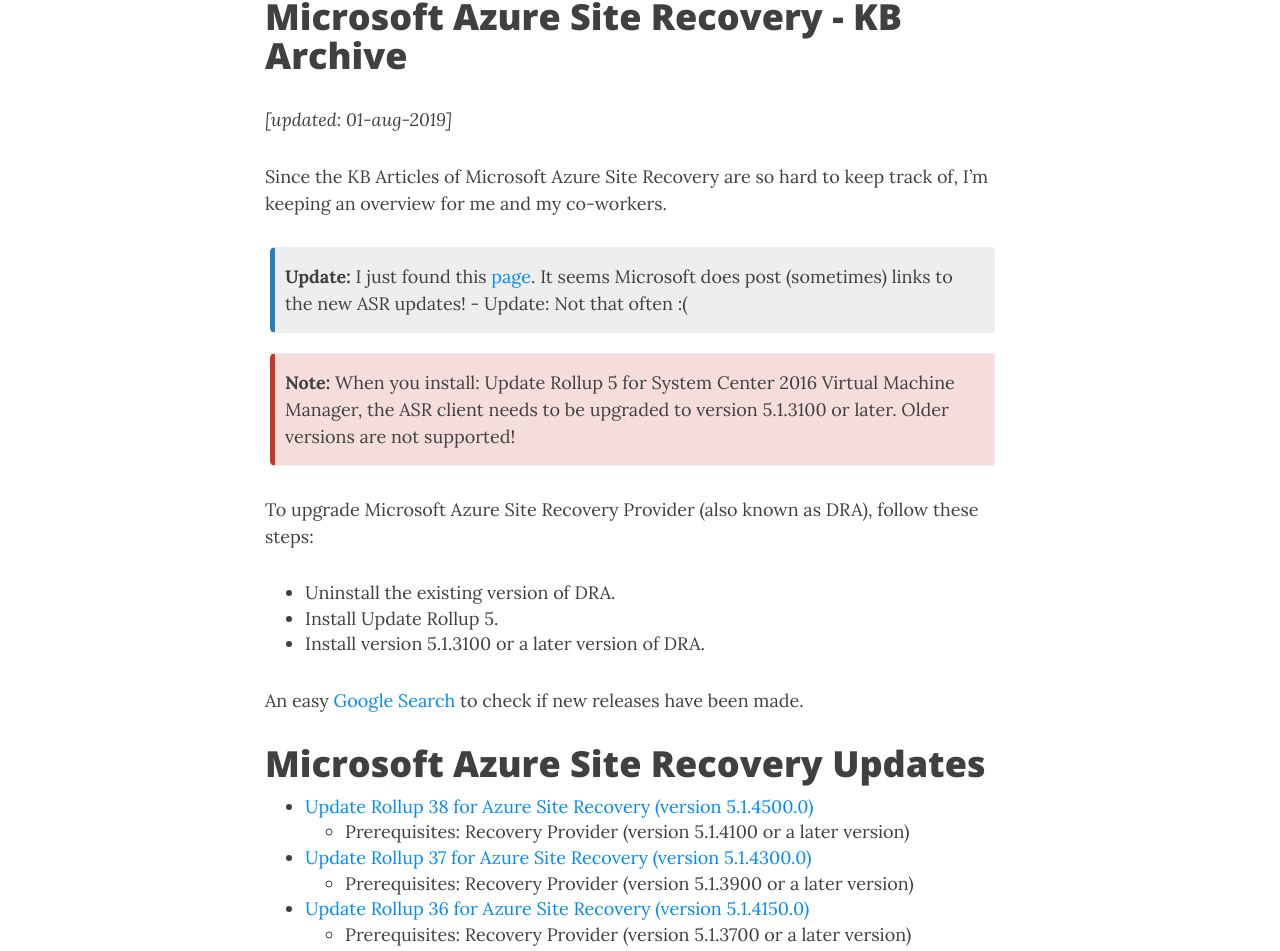
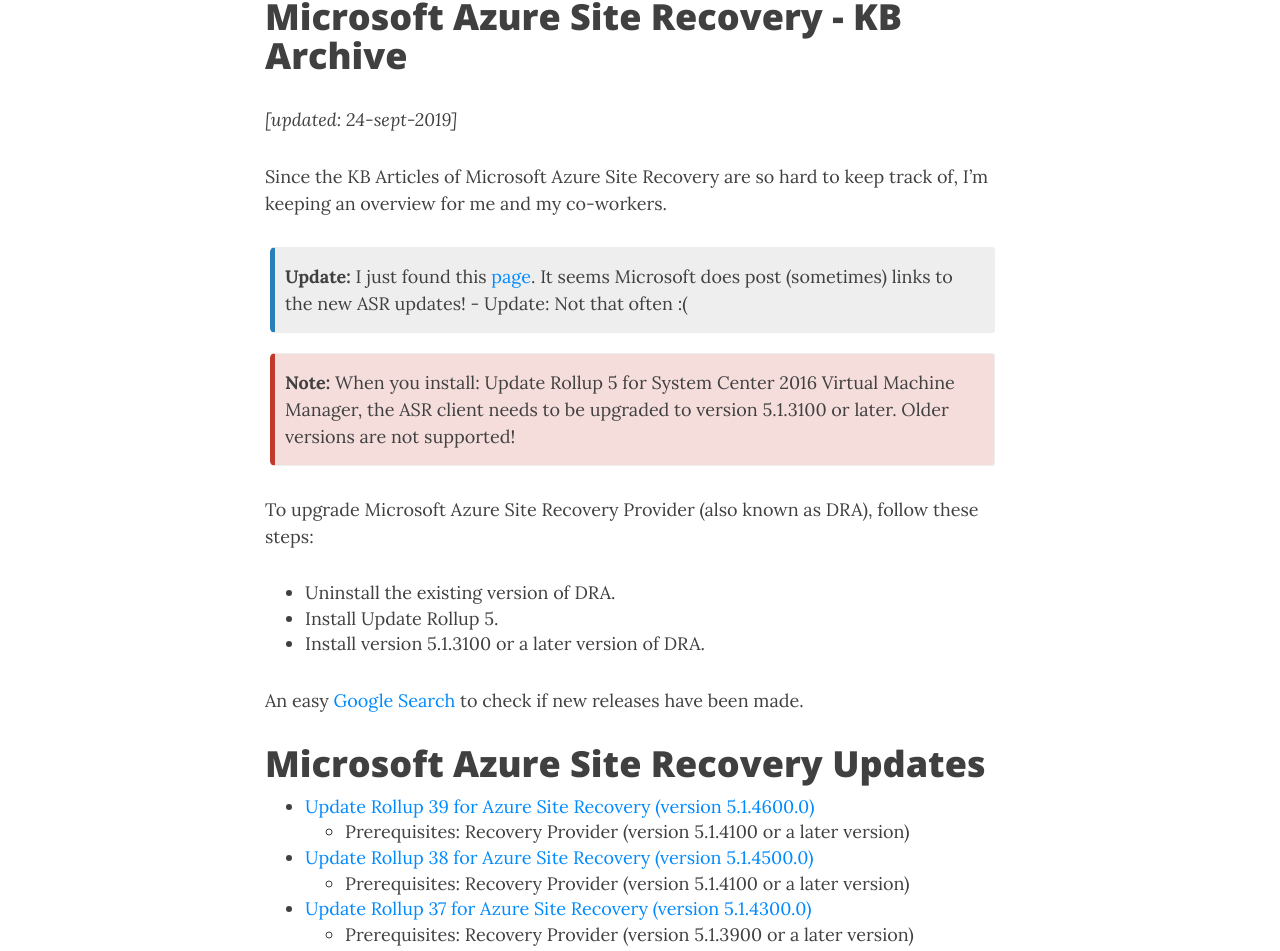
Before and after one commit to energetic-it/energetic-it.github.io, a Jekyll site: the page built from _posts/2018-08-19-microsoft-azure-site-recovery-kb-archive.md, in a window 1280 px wide and 1400 px high. Shown: the part 428-1379 px from the top of the window. Built offline with Jekyll 4.4.1, drawn with Linux system fonts in a browser that asks for light colours; nearby versions of some CDN libraries.

Commit message:
added Update Rollup 39

```diff
--- a/_posts/2018-08-19-microsoft-azure-site-recovery-kb-archive.md
+++ b/_posts/2018-08-19-microsoft-azure-site-recovery-kb-archive.md
@@ -9,7 +9,7 @@
 
 # Microsoft Azure Site Recovery - KB Archive
 
-_[updated: 01-aug-2019]_
+_[updated: 24-sept-2019]_
 
 Since the KB Articles of Microsoft Azure Site Recovery are so hard to keep track of, I'm keeping an overview for me and my co-workers.
 
@@ -29,6 +29,8 @@
 
 # Microsoft Azure Site Recovery Updates
 
+- [Update Rollup 39 for Azure Site Recovery (version 5.1.4600.0)](https://support.microsoft.com/en-us/help/4517283/update-rollup-39-for-azure-site-recovery)
+  - Prerequisites: Recovery Provider (version 5.1.4100 or a later version)
 - [Update Rollup 38 for Azure Site Recovery (version 5.1.4500.0)](https://support.microsoft.com/en-us/help/4513507/update-rollup-38-for-azure-site-recovery)
   - Prerequisites: Recovery Provider (version 5.1.4100 or a later version)
 - [Update Rollup 37 for Azure Site Recovery (version 5.1.4300.0)](https://support.microsoft.com/en-us/help/4508614/update-rollup-37-for-azure-site-recovery)
```
